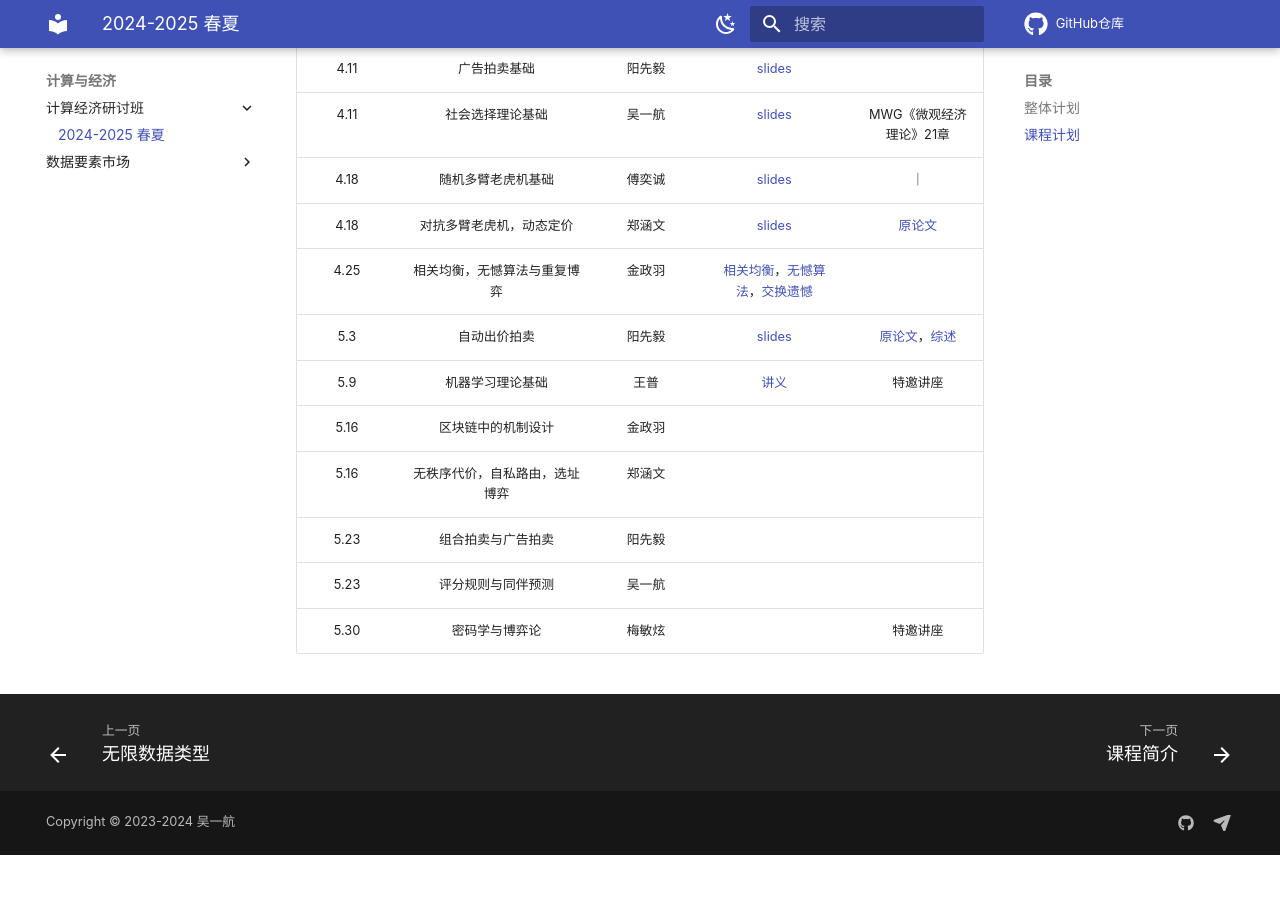
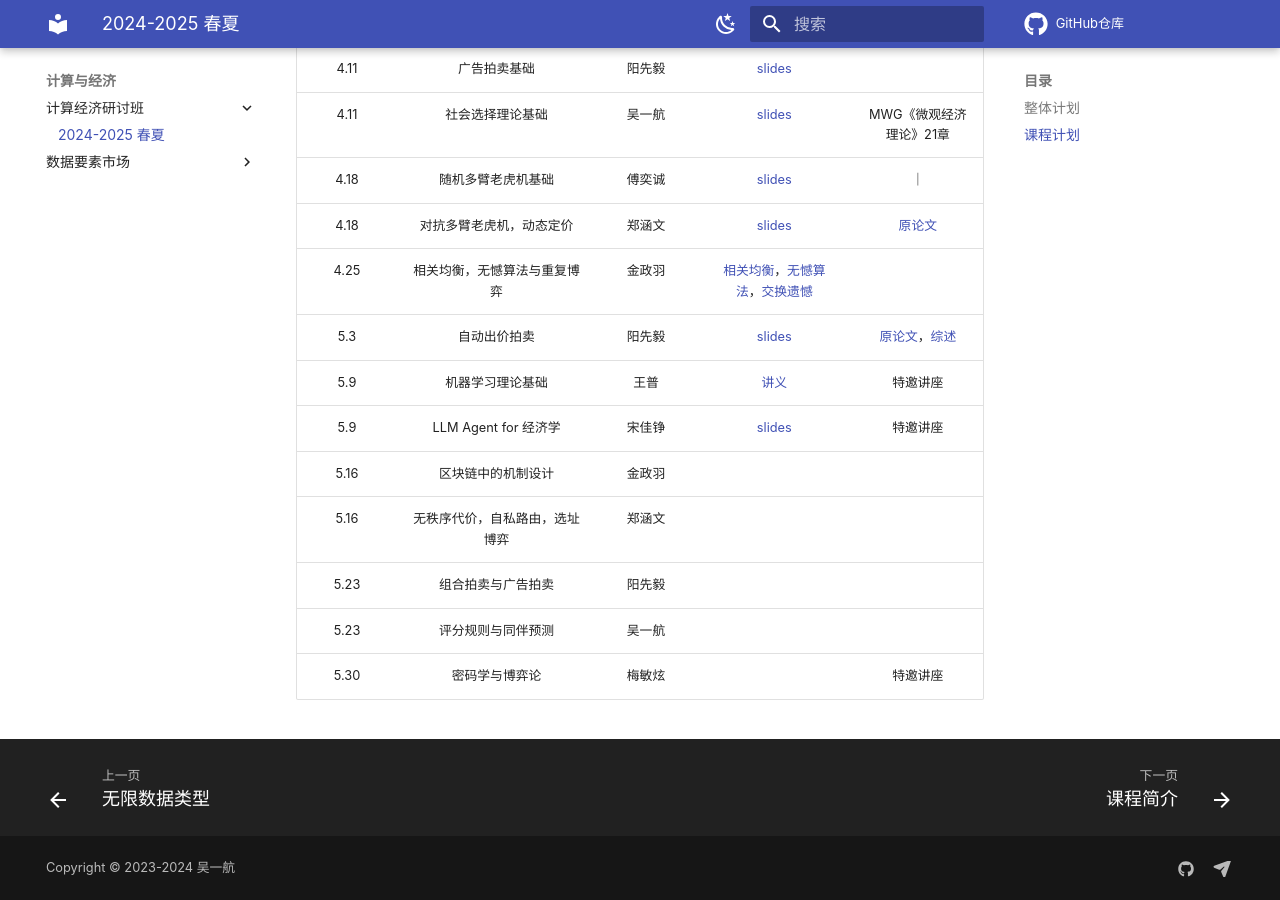
Before and after one commit to yhwu-is/Teach, an MkDocs documentation site: the page built from docs/ec/seminar/25sp.md, in a window 1280 px wide and 900 px high, scrolled down 1732 px. Built offline with MkDocs 1.6.1 and Material for MkDocs 9.7.7, drawn with Linux system fonts in a browser that asks for light colours; comment, search, counter and statistics services are not loaded; before the commit the page ends 2587 px from its top, so only the background shows below that.

Commit message:
docs: 更新EC讨论班

```diff
--- a/docs/ec/seminar/25sp.md
+++ b/docs/ec/seminar/25sp.md
@@ -49,6 +49,7 @@
 | 4.25 | 相关均衡，无憾算法与重复博弈 | 金政羽 | [相关均衡](25sp/相关均衡.pdf)，[无憾算法](25sp/lec8-mwu.pdf)，[交换遗憾](25sp/lec9-swapR.pdf) |  |
 | 5.3 | 自动出价拍卖 | 阳先毅 | [slides](25sp/auto_bidding.pdf) | [原论文](25sp/Autobidding%20with%20Constraints.pdf)，[综述](25sp/Auto-bidding%20and%20Auctions%20in%20Online%20Advertising-%20A%20Survey.pdf) |
 | 5.9 | 机器学习理论基础 | 王普 | [讲义](https://note.v1ceversaa.cc/AI/ML%20Theory/) | 特邀讲座 |
+| 5.9 | LLM Agent for 经济学 | 宋佳铮 | [slides](25sp/LLM在经济学领域的应用探索.pptx) | 特邀讲座 |
 | 5.16 | 区块链中的机制设计 | 金政羽 |  |  |
 | 5.16 | 无秩序代价，自私路由，选址博弈 | 郑涵文 |  |  |
 | 5.23 | 组合拍卖与广告拍卖 | 阳先毅 |  |  |
```
